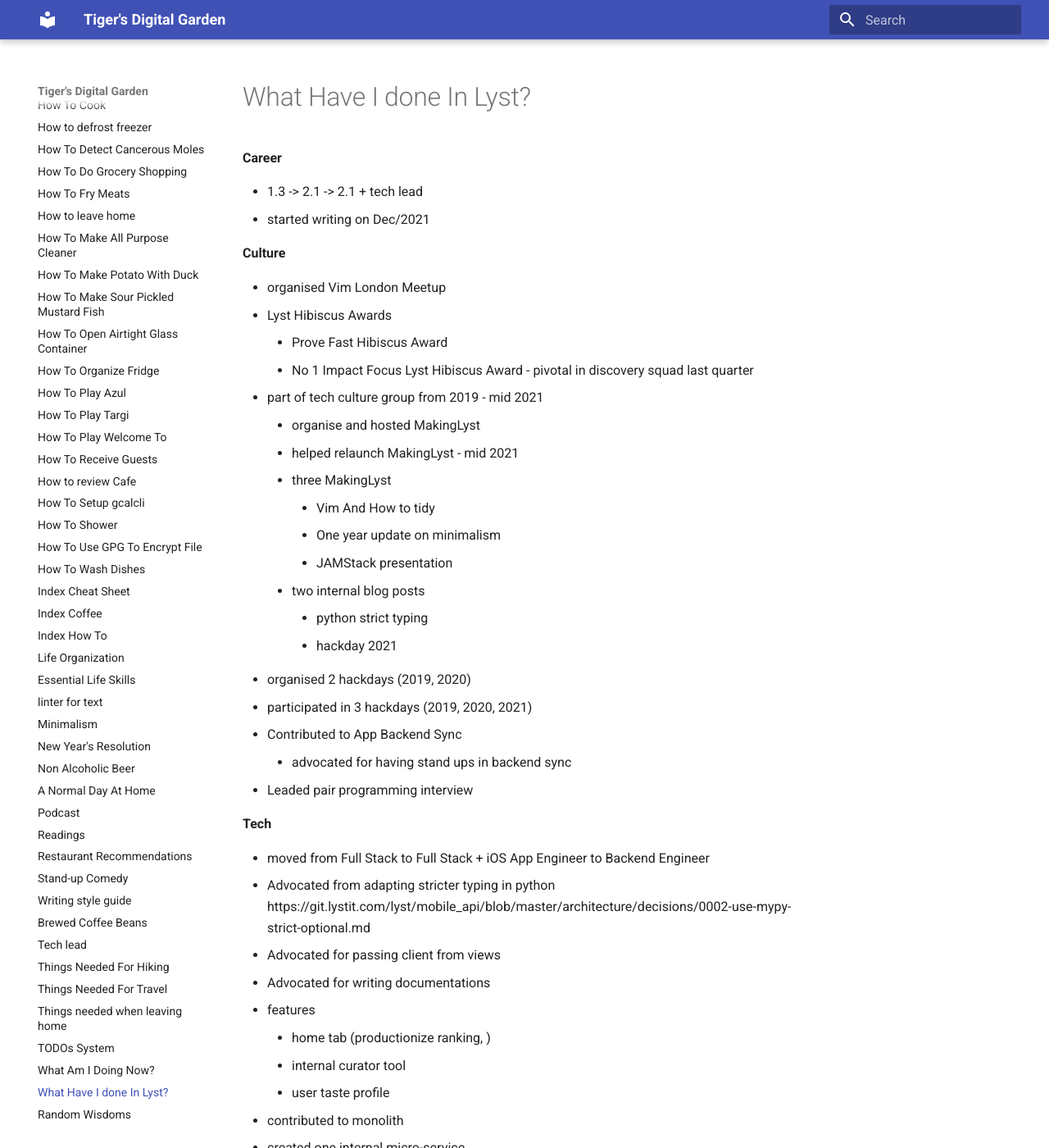
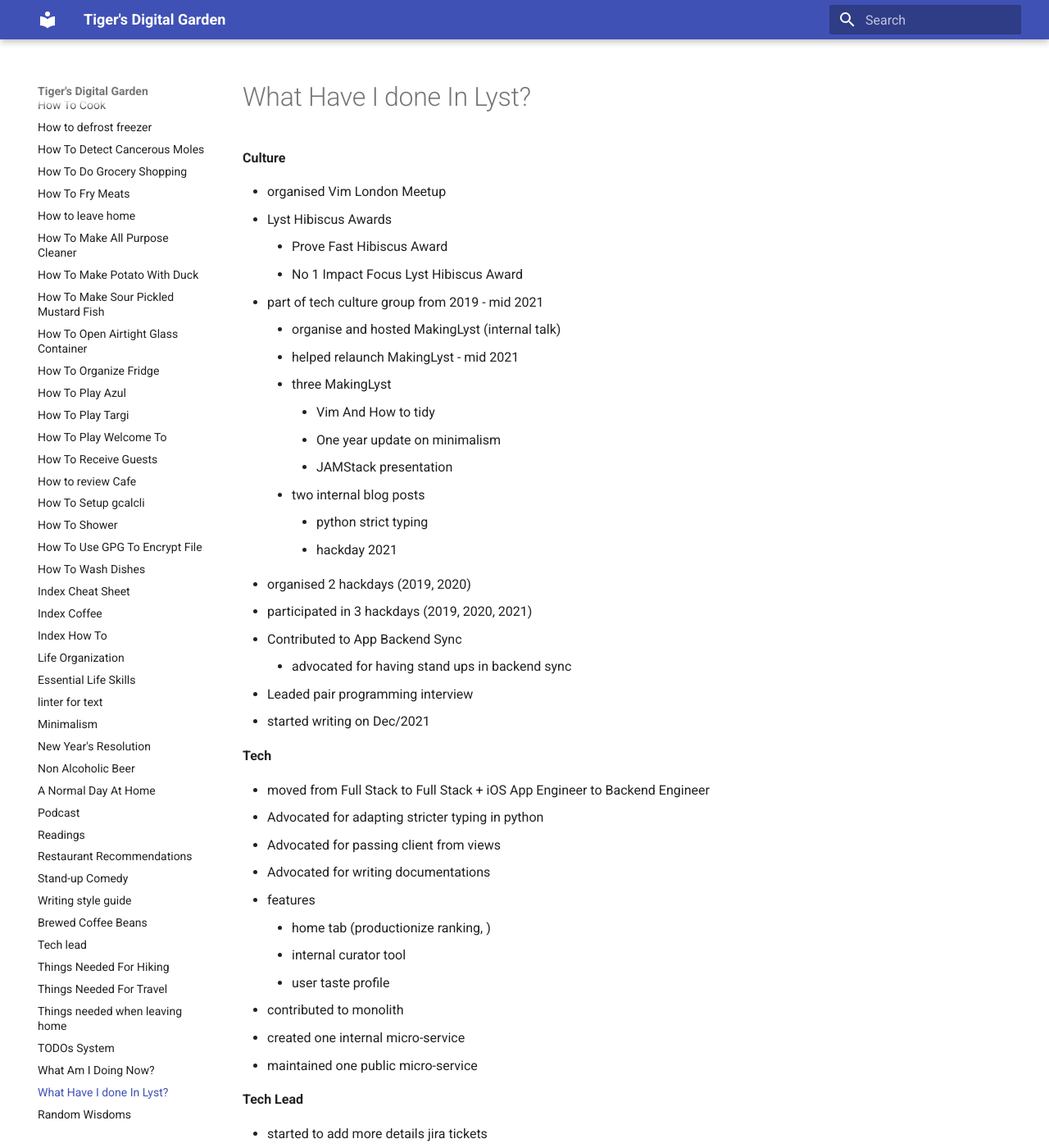
Before and after one commit to ynotstartups/notes, an MkDocs documentation site: the page built from notes/what-have-I-done-in-lyst.md, in a window 1280 px wide and 1400 px high. Shown: the whole window at 82% size. Built offline with MkDocs 1.6.1 and Material for MkDocs 9.7.7, drawn with Linux system fonts in a browser that asks for light colours; some of the changed text lies outside the part shown.

Commit message:
update what have I done in lyst

```diff
--- a/notes/what-have-I-done-in-lyst.md
+++ b/notes/what-have-I-done-in-lyst.md
@@ -1,19 +1,13 @@
 # What Have I done In Lyst?
-
-**Career**
-
-- 1.3 -> 2.1 -> 2.1 + tech lead
-- started writing on Dec/2021
 
 **Culture**
 
 - organised Vim London Meetup
 - Lyst Hibiscus Awards
     - Prove Fast Hibiscus Award
-    - No 1 Impact Focus Lyst Hibiscus Award - pivotal in discovery squad last quarter
-
+    - No 1 Impact Focus Lyst Hibiscus Award
 - part of tech culture group from 2019 - mid 2021
-    - organise and hosted MakingLyst
+    - organise and hosted MakingLyst (internal talk)
     - helped relaunch MakingLyst - mid 2021
     - three MakingLyst
         - Vim And How to tidy
@@ -28,11 +22,12 @@
 - Contributed to App Backend Sync
     - advocated for having stand ups in backend sync
 - Leaded pair programming interview
+- started writing on Dec/2021
 
 **Tech**
 
 - moved from Full Stack to Full Stack + iOS App Engineer to Backend Engineer
-- Advocated from adapting stricter typing in python https://git.lystit.com/lyst/mobile_api/blob/master/architecture/decisions/0002-use-mypy-strict-optional.md
+- Advocated for adapting stricter typing in python
 - Advocated for passing client from views
 - Advocated for writing documentations
 - features
```
Also changed, not shown: other parts of notes/what-have-I-done-in-lyst.md (+4 -0 lines).
